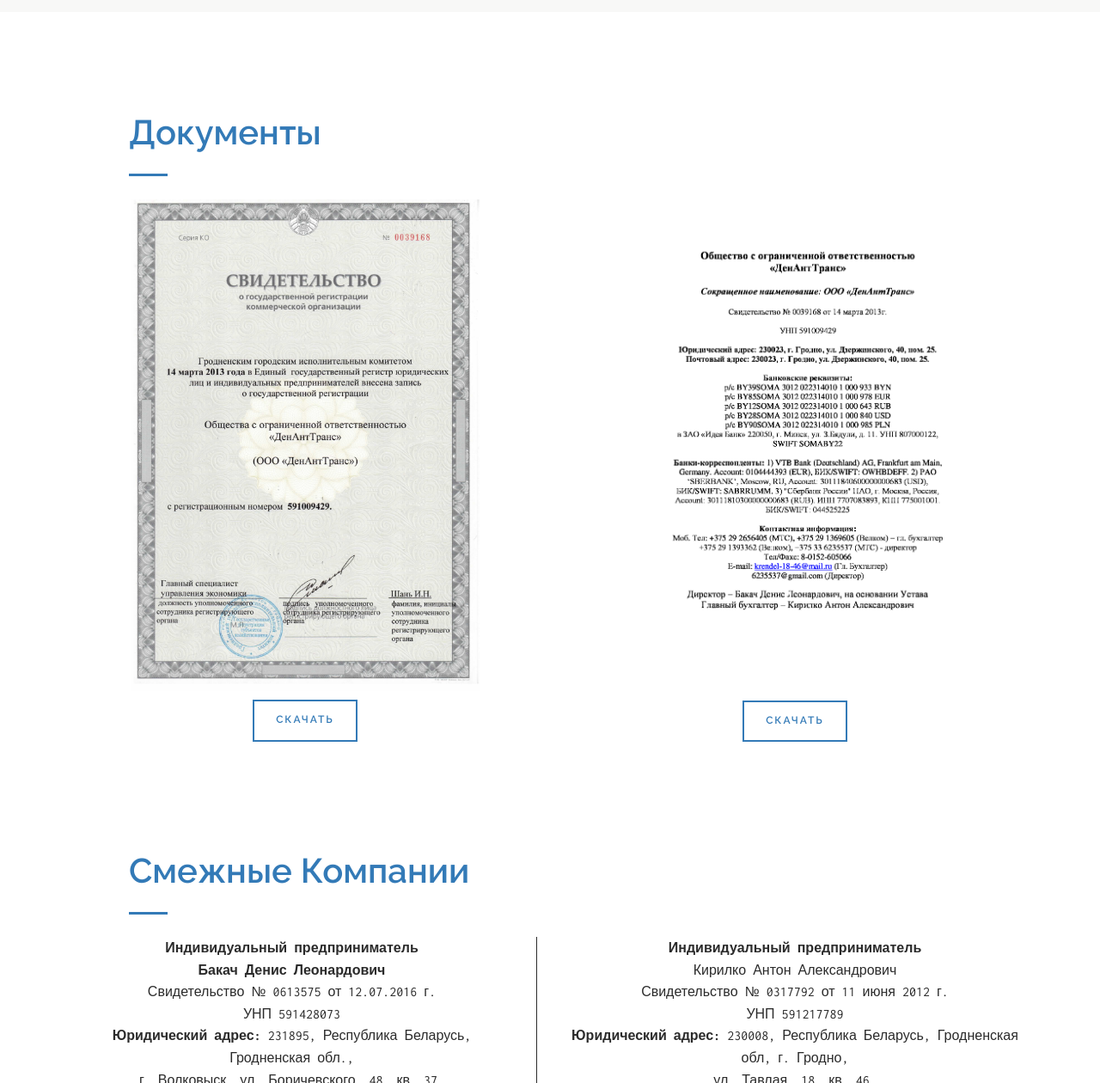
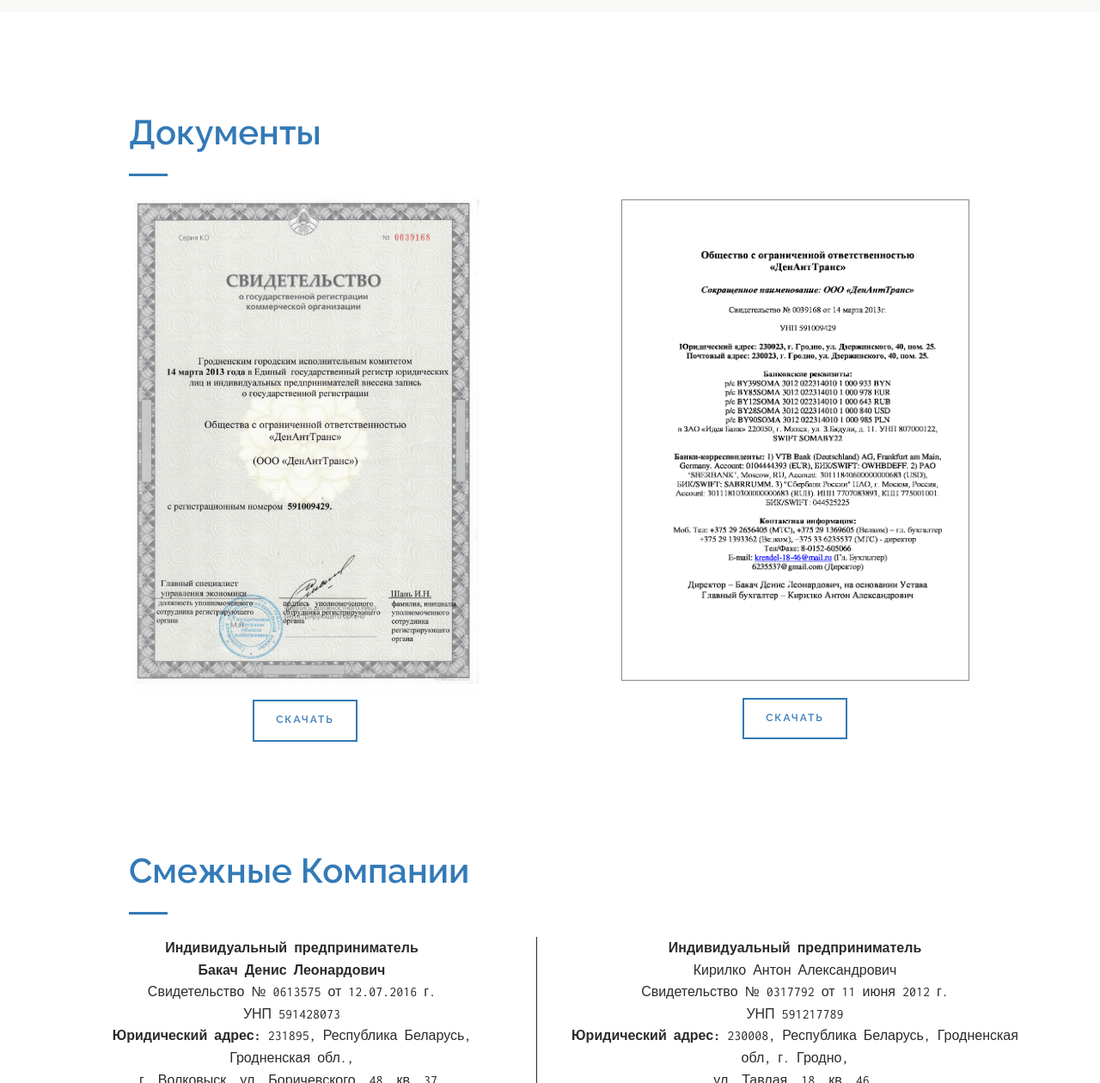
Before and after one commit to nnovosad/denant-v2, a PHP site: page / in a window 1280 px wide. Shown: the part 5240-6500 px from the top of the page at 86% size. Run offline with PHP 8.4, Linux system fonts and the light colour scheme; some libraries are stand-ins or nearby versions.

Commit message:
Minor fixed

```diff
--- a/design/theme-2/css/styles.css
+++ b/design/theme-2/css/styles.css
@@ -558,3 +558,16 @@
     margin-left: auto;
     margin-right: auto;
 }
+
+h4 {
+    color: #2b2b2b!important;
+}
+
+.documents-requisites {
+    border: 1px solid;
+    height: 560px;
+}
+
+.document-link-requisites {
+    padding-top: 10px;
+}
--- a/design/theme-2/index.html
+++ b/design/theme-2/index.html
@@ -398,8 +398,8 @@
             <div class="document-link"><a href="documents/certificate.jpg" class="button" target="_blank" download>Скачать</a></div>
         </div>
         <div class="col-md-6">
-            <img src="documents/requisites.jpg">
-            <div class="document-link"><a href="documents/requisites.docx" class="button" target="_blank">Скачать</a></div>
+            <img src="documents/requisites.jpg" class="documents-requisites">
+            <div class="document-link document-link-requisites"><a href="documents/requisites.docx" class="button" target="_blank">Скачать</a></div>
         </div>
     </div>
 </section>
```
